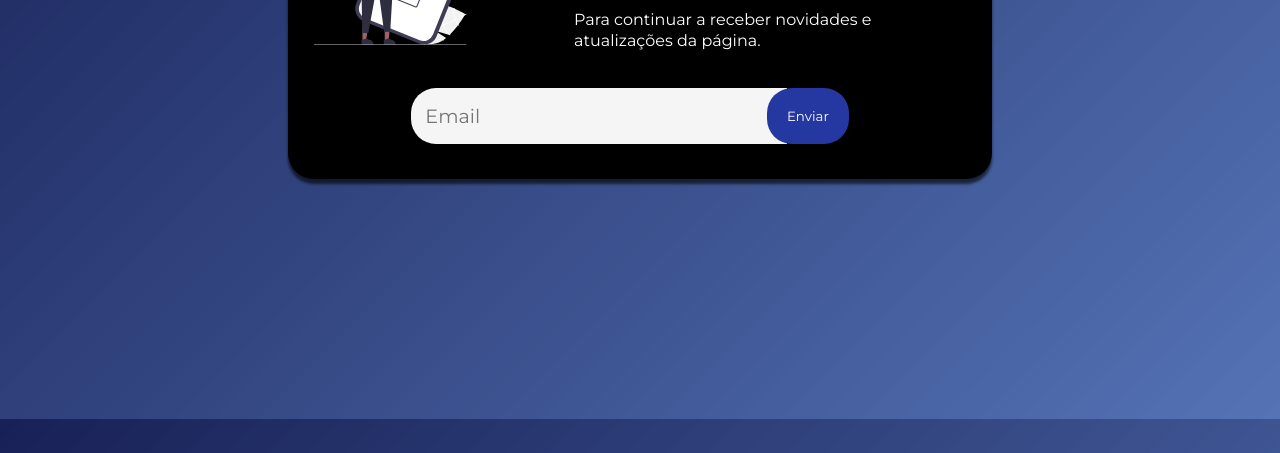
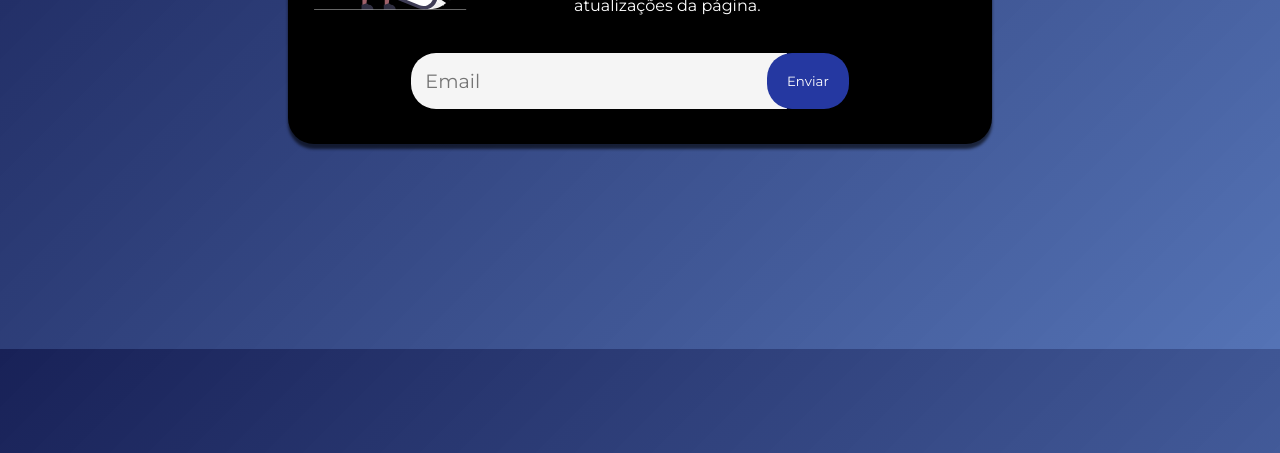
Before and after one commit to Kayquedias/Sass_Pop-up, a plain HTML site: page index.html in a window 1280 px wide. Shown: the part 347-800 px from the top of the page. Drawn offline with Linux system fonts and the light colour scheme.

Commit message:
commit principal

```diff
--- a/styles/style.scss
+++ b/styles/style.scss
@@ -18,7 +18,7 @@
 .pop-up {
     width: 55vw;
     height: fit-content;
-    margin: 30vh auto;
+    margin: 25.65vh auto;
     background: rgb(0, 0, 0);
 
     border-radius: 26px;
```
Also changed, not shown: styles/dist/style.css.
